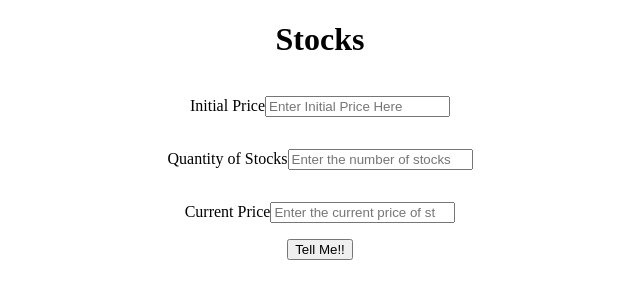
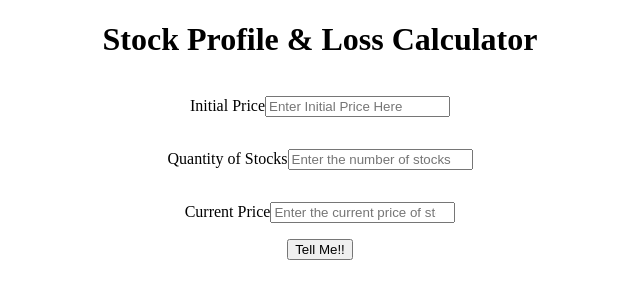
Before and after one commit to AswathyVNair/Profit-or-loss, a plain HTML site: page index.html in a window 1280 px wide. Shown: the whole page, without its empty margins (320-960 px from the left). Drawn offline with Linux system fonts and the light colour scheme.

Commit message:
Update index.html

```diff
--- a/index.html
+++ b/index.html
@@ -8,7 +8,8 @@
     <link href="style.css" rel="stylesheet" />
   </head>
   <body>
-    <h1>Stocks</h1>
+    <div class="container">
+    <h1>Stock Profile & Loss Calculator</h1>
     <main>
       <label for="initial-price"
         >Initial Price<input
@@ -30,6 +31,7 @@
           placeholder="Enter the current price of stocks"
           id="current-price"
       /></label>
+    </div>
 
       <button id="submit-button">Tell Me!!</button>
 
```
